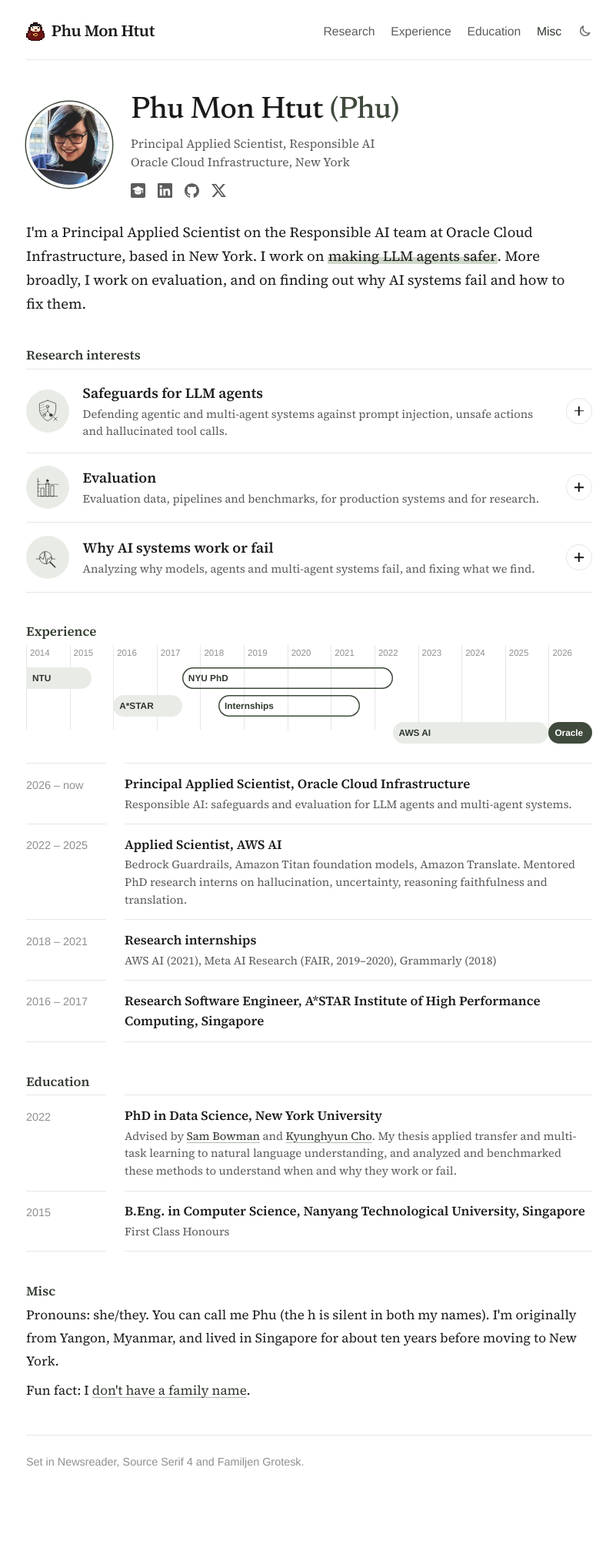
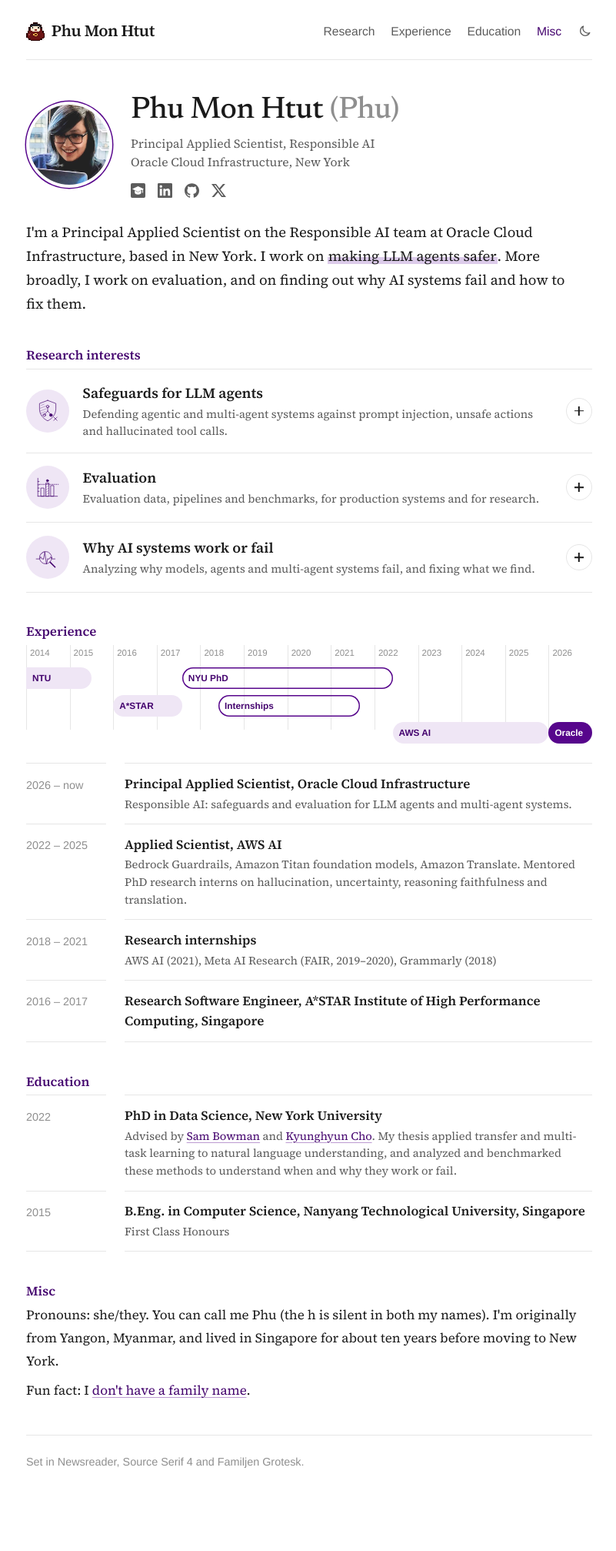
Before and after one commit to phu-pmh/phu-pmh.github.io, a Jekyll site: the page built from index.html, in a window 1280 px wide. Shown: the whole page at 77% size, without its empty margins (238-1039 px from the left). Built offline with Jekyll 4.4.1, drawn with Linux system fonts in a browser that asks for light colours; some web fonts are replaced.

Commit message:
Switch the accent to NYU violet; set (Phu) in a quiet grey
Co-Authored-By: Claude Opus 5.5 <noreply@anthropic.com>
Claude-Session: https://claude.ai/code/session_01JXqTCx3Drj5DZFr9Us3QrX

```diff
--- a/index.html
+++ b/index.html
@@ -28,22 +28,22 @@ try { var t = localStorage.getItem("theme"); if (t) document.documentElement.dat
   --muted: #5c5c5c;
   --faint: #8f8f8f;
   --rule: #e6e6e6;
-  --accent: #3f4a3c;
-  --accent-ink: #2f382d;
-  --soft: #e9ece6;
-  --mark: #d0d7cb;
+  --accent: #57068c;
+  --accent-ink: #45056f;
+  --soft: #efe6f5;
+  --mark: #dccbea;
   --font: "Source Serif 4", Georgia, serif;
   --ui: "Familjen Grotesk", "Helvetica Neue", Arial, sans-serif;
 }
 @media (prefers-color-scheme: dark) {
   :root:not([data-theme="light"]) {
     --bg: #141414; --ink: #ececec; --muted: #a3a3a3; --faint: #737373; --rule: #2a2a2a;
-    --accent: #a9b8a3; --accent-ink: #c0ccba; --soft: #1e231d; --mark: #364032; color-scheme: dark;
+    --accent: #c3a0e0; --accent-ink: #d4b8ec; --soft: #221a2a; --mark: #3e2a52; color-scheme: dark;
   }
 }
 :root[data-theme="dark"] {
   --bg: #141414; --ink: #ececec; --muted: #a3a3a3; --faint: #737373; --rule: #2a2a2a;
-  --accent: #a9b8a3; --accent-ink: #c0ccba; --soft: #1e231d; --mark: #364032; color-scheme: dark;
+  --accent: #c3a0e0; --accent-ink: #d4b8ec; --soft: #221a2a; --mark: #3e2a52; color-scheme: dark;
 }
 * { box-sizing: border-box; }
 html { -webkit-text-size-adjust: 100%; }
@@ -199,7 +199,7 @@ main { padding-block: 0 4rem; }
 .top { padding: 0.4rem 0 1.8rem; gap: 1.5rem; }
 .portrait { width: 112px; height: 112px; }
 h1 { font-size: clamp(2rem, 5vw, 2.5rem); line-height: 1.2; letter-spacing: -0.025em; }
-h1 .nick { letter-spacing: -0.015em; }
+h1 .nick { letter-spacing: -0.015em; color: var(--faint); }
 .role { margin-top: 0.45rem; font-size: 0.98rem; line-height: 1.55; }
 .lede { font-size: 1.15rem; line-height: 1.7; letter-spacing: 0; margin-bottom: 2.6rem; }
 h2 { font-size: 1.05rem; color: var(--accent-ink); letter-spacing: 0; margin-bottom: 0.4rem; }
```
